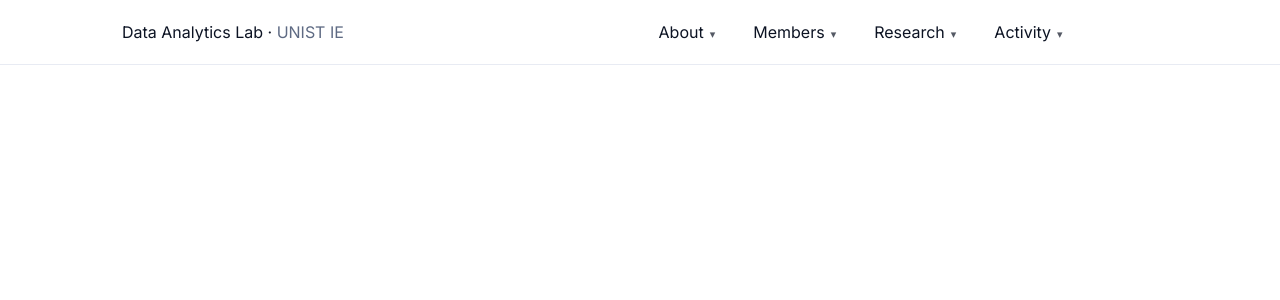
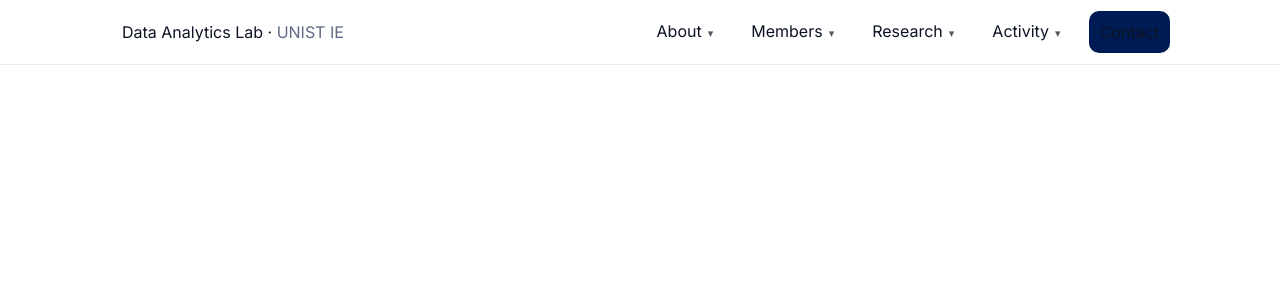
Before and after one commit to UNIST-DA/unist-da.github.io, a Jekyll site: the page location.html, which Jekyll copies as it is, in a window 1280 px wide. Shown: the top 300 px of the page. Built offline with Jekyll 4.4.1, drawn with Linux system fonts in a browser that asks for light colours.

Commit message:
Update style.css

```diff
--- a/assets/style.css
+++ b/assets/style.css
@@ -193,38 +193,3 @@
 @media (max-width:860px){
   .brand-img{ height:32px !important; }
 }
-
-/* --- override: CTA는 항상 흰색 텍스트 --- */
-.nav > ul > li > a.nav-cta{
-  color:#fff;
-}
-.nav > ul > li > a.nav-cta:visited{
-  color:#fff;
-}
-.nav > ul > li > a.nav-cta:hover{
-  color:#fff;
-  background:var(--primary);
-  opacity:.95;
-}
-
-/* CTA는 항상 흰색, 공통 링크 스타일은 CTA를 제외하고 적용 */
-.nav > ul > li > a:not(.nav-cta){ color: var(--text); }
-.nav > ul > li > a.nav-cta{ background: var(--primary); color:#fff !important; }
-.nav > ul > li > a.nav-cta:hover{ background: var(--primary); opacity:.95; color:#fff !important; }
-
-/* hover/active 효과도 CTA에는 적용하지 않도록 */
-.nav > ul > li > a:not(.nav-cta):hover{ background: var(--primary-weak); }
-.nav > ul > li > a:not(.nav-cta).active{
-  background: var(--primary-weak);
-  color: var(--primary);
-  box-shadow: inset 0 -2px 0 var(--primary);
-}
-
-.nav-cta{
-  background: transparent !important;
-  border: 0 !important;
-  color: var(--text) !important;
-  padding: 8px 10px !important;
-  border-radius: 10px !important;
-}
-.nav-cta:hover{ background: var(--primary-weak) !important; color: var(--text) !important; }
```
